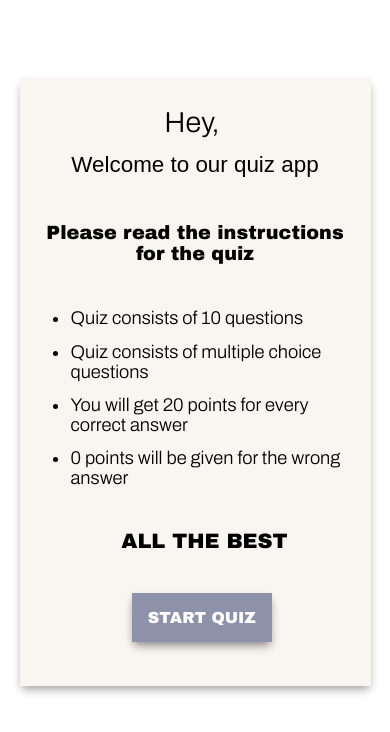
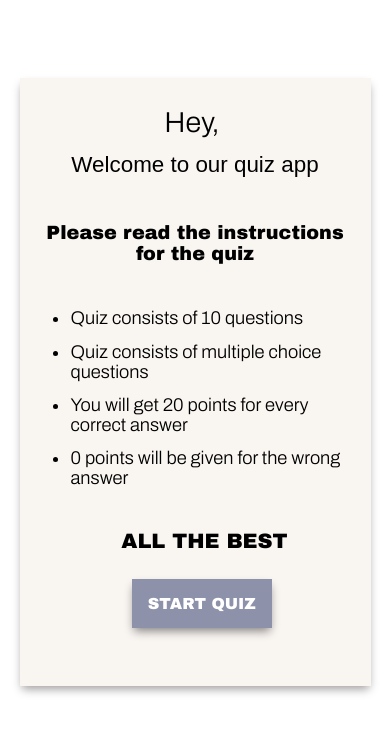
Before and after one commit to kshitijjj/Quiz-App, a React (Create React App) app in the folder quiz-app/: page /quiz2 in a window 390 px wide. Shown: the top 732 px of the page. Built offline with nearby package versions, Linux system fonts and the light colour scheme; a web font is replaced by a local one.

Commit message:
update index.css

```diff
--- a/quiz-app/src/index.css
+++ b/quiz-app/src/index.css
@@ -550,7 +550,7 @@ margin-left: 10%;
   margin-left: 29%;
   font-size: 1.3em;
   margin-top: 12%;
-  margin-bottom: 5%;
+  margin-bottom: 1%;
 }
 #main3_link{
   margin-left: 32%;
```
